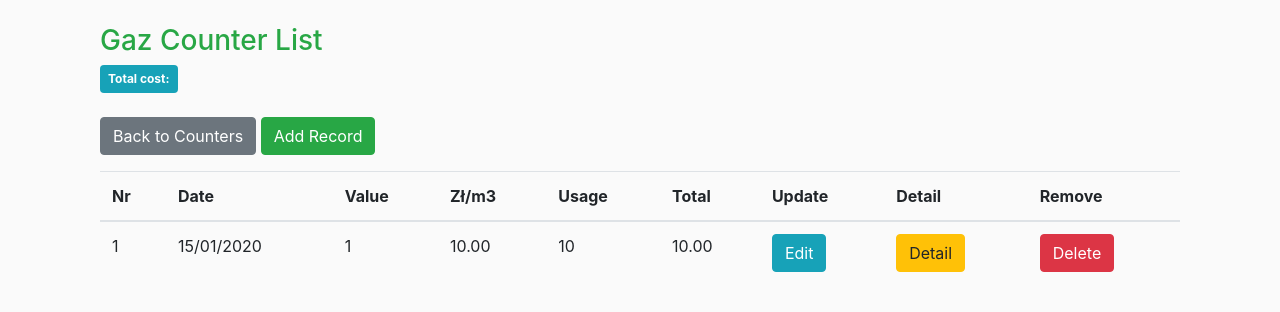
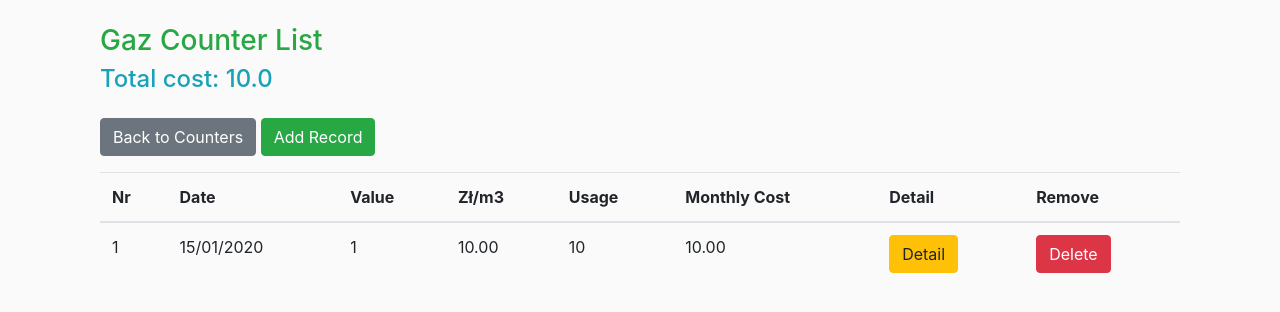
Before and after one commit to mobli82/wallet, a Django app: page /gaz-list/ in a window 1280 px wide. Shown: the part 70-382 px from the top of the page. Run offline with Django 3.2, Linux system fonts and the light colour scheme; a user stored in the database is signed in; tables that the repository leaves empty hold one stand-in row (values such as "Sample post"); some libraries are stand-ins or nearby versions.

Commit message:
removed total_cost field from gaz_counter/models.py
created calc_monthly_usage_monthly_cost_total_cost function in haz_counter/model.py

temporary resined from from GazCounterUpdateView

```diff
--- a/app/gaz_counter/models.py
+++ b/app/gaz_counter/models.py
@@ -1,7 +1,9 @@
 from django.contrib.auth.models import User
 from django.db import models
+from django.db.models.aggregates import Max
 from django.utils import timezone
 from django.urls import reverse
+from django.db.models.signals import pre_save
 
 class GazCounterModel(models.Model):
     value = models.IntegerField()
@@ -10,10 +12,24 @@ class GazCounterModel(models.Model):
     monthly_cost = models.DecimalField(default=0, max_digits=1000, decimal_places=2)
     monthly_usage = models.IntegerField()
     owner = models.ForeignKey(User, on_delete=models.CASCADE)
-    total_cost = models.DecimalField(default=0, max_digits=1000, decimal_places=2)
 
     def __str__(self):
         return f'{self.value} {self.date} {self.unit_price} {self.monthly_usage} {self.monthly_cost} {self.total_cost}'
 
     def get_absolute_url(self):
         return reverse("gaz-detail", kwargs={"pk": self.pk})
+
+# signal to calculate all costs and counter's usage
+def calc_monthly_usage_monthly_cost_total_cost(sender, instance, **kwargs):
+    max_gaz_value = GazCounterModel.objects.filter(owner=instance.owner).aggregate(Max('value'))
+
+    if max_gaz_value['value__max'] is None:
+        max_gaz_value['value__max'] = 0
+        max_gaz_value['total_cost__max'] = 0
+
+    instance.monthly_usage = instance.value - max_gaz_value['value__max']
+    instance.monthly_cost  = instance.monthly_usage * float(instance.unit_price)
+
+    return instance
+
+pre_save.connect(calc_monthly_usage_monthly_cost_total_cost, GazCounterModel)
--- a/app/gaz_counter/templates/gaz_counter/gaz_counter_list.html
+++ b/app/gaz_counter/templates/gaz_counter/gaz_counter_list.html
@@ -4,7 +4,7 @@
 
       	{% if  user.is_authenticated %}
 			<h3 class="text-success mt-4"> Gaz Counter List </h3>
-			<span class="badge badge-info font-badge p-2">Total cost: </span>
+			<h4 class="text-info">Total cost: {{ total_gaz_cost }}</h4>
 
 			<table class="table mt-3">
 				<div class="mt-4">
@@ -18,8 +18,9 @@
 						<th scope="col"> Value </th>
 						<th scope="col"> Zł/m3 </th>
 						<th scope="col"> Usage </th>
-						<th scope="col"> Total </th>
-						<th scope="col"> Update </th>
+						<th scope="col"> Monthly Cost </th>
+						{% comment %} <th scope="col"> Total </th> {% endcomment %}
+						{% comment %} <th scope="col"> Update </th> {% endcomment %}
 						<th scope="col"> Detail </th>
 						<th scope="col"> Remove </th>
 					</tr>
@@ -32,8 +33,9 @@
 							<td>{{ record.value }}</td>
 							<td>{{ record.unit_price }}</td>
 							<td>{{ record.monthly_usage }}</td>
-							<td>{{ record.total_cost }}</td>
-							<td><a href="{% url 'gaz-update' record.id %}" class="btn btn-info">Edit</a></td>
+							<td>{{ record.monthly_cost }}</td>
+							{% comment %} <td>{{ record.total_cost }}</td> {% endcomment %}
+							{% comment %} <td><a href="{% url 'gaz-update' record.id %}" class="btn btn-info">Edit</a></td> {% endcomment %}
 							<td><a href="{% url 'gaz-detail' record.id %}" class="btn btn-warning">Detail</a></td>
 							<td><a href="{% url 'gaz-delete' record.id %}" class="btn btn-danger">Delete</a></td>
 						</tr>
--- a/app/gaz_counter/urls.py
+++ b/app/gaz_counter/urls.py
@@ -3,7 +3,7 @@ from .views import (GazCounterListView,
                     GazCounterCreateView,
                     GazCounterDetailView,
                     GazCounterDeletelView,
-                    GazCounterUpdateView
+                    # GazCounterUpdateView
 )
 
 urlpatterns = [
@@ -11,5 +11,5 @@ urlpatterns = [
     path("gaz-create/", GazCounterCreateView.as_view(), name="gaz-create"),
     path("gaz-detail/<int:pk>/", GazCounterDetailView.as_view(), name="gaz-detail"),
     path("gaz-delete/<int:pk>/", GazCounterDeletelView.as_view(), name="gaz-delete"),
-    path("gaz-update/<int:pk>/", GazCounterUpdateView.as_view(), name="gaz-update"),
+    # path("gaz-update/<int:pk>/", GazCounterUpdateView.as_view(), name="gaz-update"),
 ]
--- a/app/gaz_counter/views.py
+++ b/app/gaz_counter/views.py
@@ -1,3 +1,4 @@
+from django.db.models.aggregates import Max, Sum
 from django.shortcuts import render
 from django.views.generic import (ListView, CreateView, DeleteView, DetailView, UpdateView)
 
@@ -11,13 +12,23 @@ class GazCounterListView(ListView):
     context_object_name = 'gaz_list'
     ordering = ['-date']
 
+    def get_context_data(self, **kwargs):
+        context = super().get_context_data(**kwargs)
+
+        total_gaz_cost = GazCounterModel.objects.filter(owner=self.request.user).aggregate(Sum('monthly_cost'))
+        if total_gaz_cost['monthly_cost__sum'] is None:
+            total_gaz_cost['monthly_cost__sum'] = 0.00
+        context["total_gaz_cost"] = float(total_gaz_cost['monthly_cost__sum'])
+        return context
+
+
 class GazCounterDetailView(DetailView):
     model = GazCounterModel
     template_name = 'gaz_counter/gaz_counter_detail.html'
 
 class GazCounterCreateView(CreateView):
     model = GazCounterModel
-    fields = ['value', 'monthly_usage', 'unit_price']
+    fields = ['value']
     template_name = 'gaz_counter/gaz_counter_create.html'
 
     def form_valid(self, form):
@@ -31,5 +42,5 @@ class GazCounterDeletelView(DeleteView):
 
 class GazCounterUpdateView(UpdateView):
     model = GazCounterModel
-    fields = ['value', 'date', 'monthly_usage']
+    fields = ['value']
     template_name = 'gaz_counter/gaz_counter_update.html'
```
Also changed, not shown: app/gaz_counter/migrations/0003_remove_gazcountermodel_total_cost.py (added).
